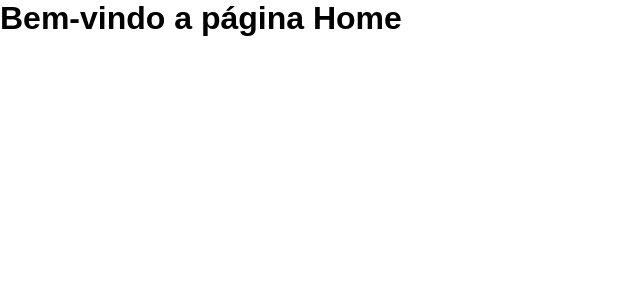
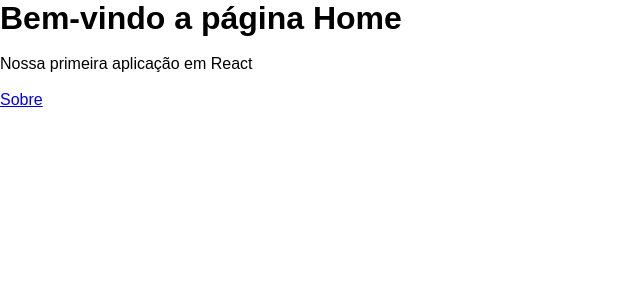
Before and after one commit to gpPacheco/aula4-rotas, a React (Create React App) app: page / in a window 1280 px wide. Shown: the top 300 px of the page, without its empty margins (0-640 px from the left). Built offline with nearby package versions, Linux system fonts and the light colour scheme.

Commit message:
Adicionar mensagem de boas-vindas e link para a página Sobre na Home

```diff
--- a/src/pages/Home/index.js
+++ b/src/pages/Home/index.js
@@ -1,8 +1,13 @@
+import { Link } from "react-router-dom";
+
 
 function Home() {
     return (
       <div >
-        <h1>Bem-vindo a página Home</h1>
+        <h1>Bem-vindo a página Home</h1> <br />
+        <span> Nossa primeira aplicação em React</span> <br /> <br />
+
+        <Link to="/sobre">Sobre  </Link>
       </div>
     );
   }
```
